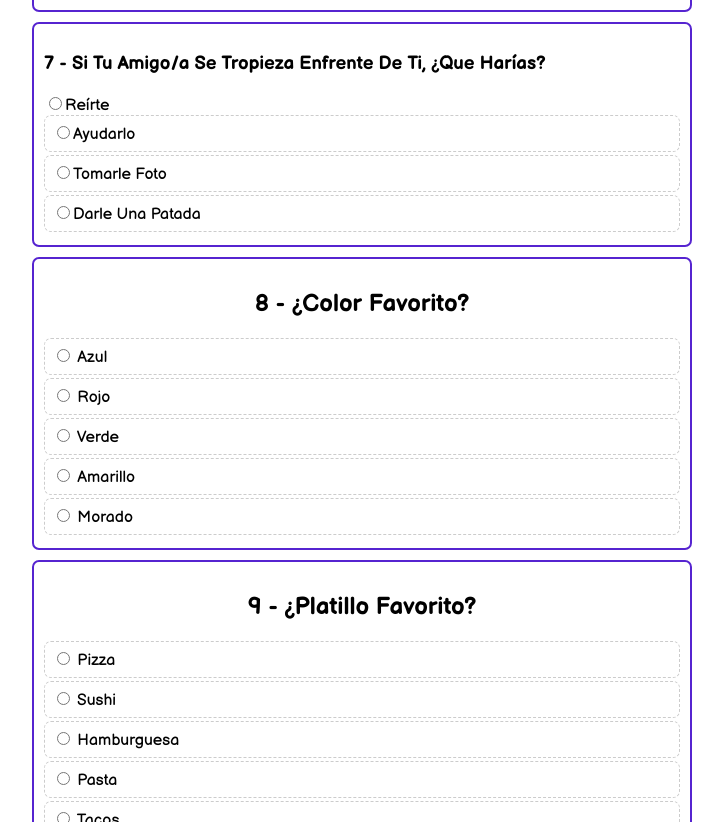
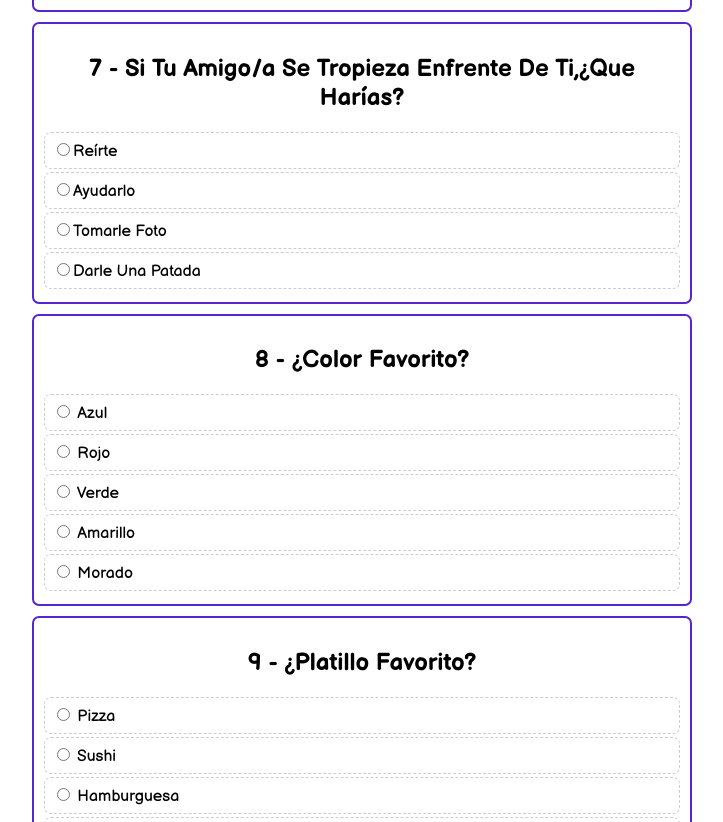
Before and after one commit to SubaruShadow/Pruebaa3, a plain HTML site: page index.html in a window 1280 px wide. Shown: the part 1795-2617 px from the top of the page, without its empty margins (278-1001 px from the left). Drawn offline with Linux system fonts and the light colour scheme.

Commit message:
index.html
Signed-off-by: SubaruShadow <168239356+SubaruShadow@users.noreply.github.com>

```diff
--- a/index.html
+++ b/index.html
@@ -110,8 +110,7 @@
    </label>
   </section>
   <section id="p6">
-    <h3>7 - Si Tu Amigo/a Se Tropieza Enfrente De Ti, ¿Que Harías?</h3
-     <label>
+    <h2>7 - Si Tu Amigo/a Se Tropieza Enfrente De Ti,¿Que Harías?</h2>     <label>
      <input type="radio" value="2" name="p6">Reírte
    </label>
     <label>
```
